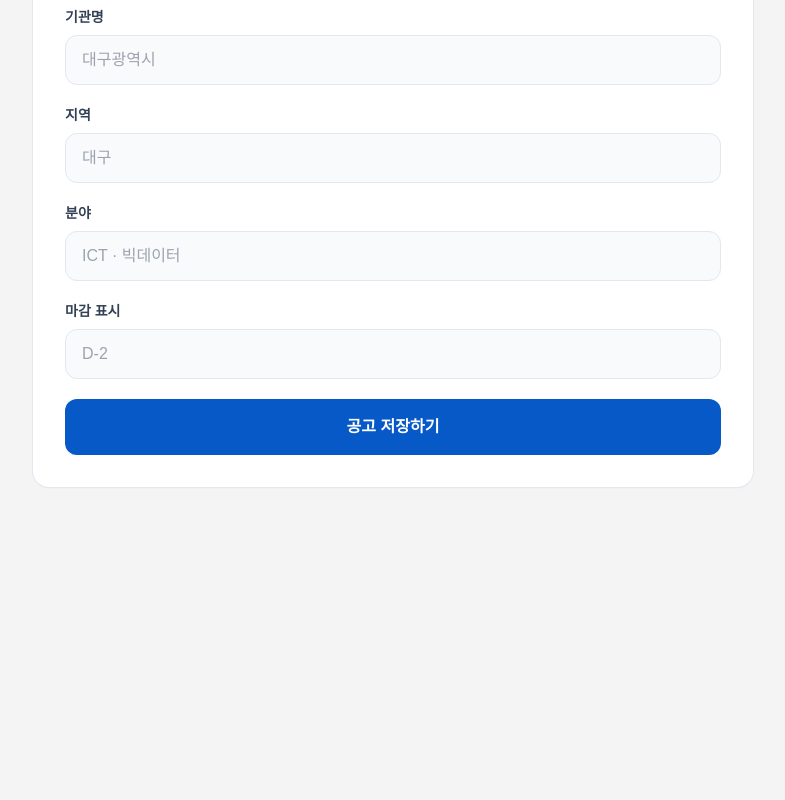
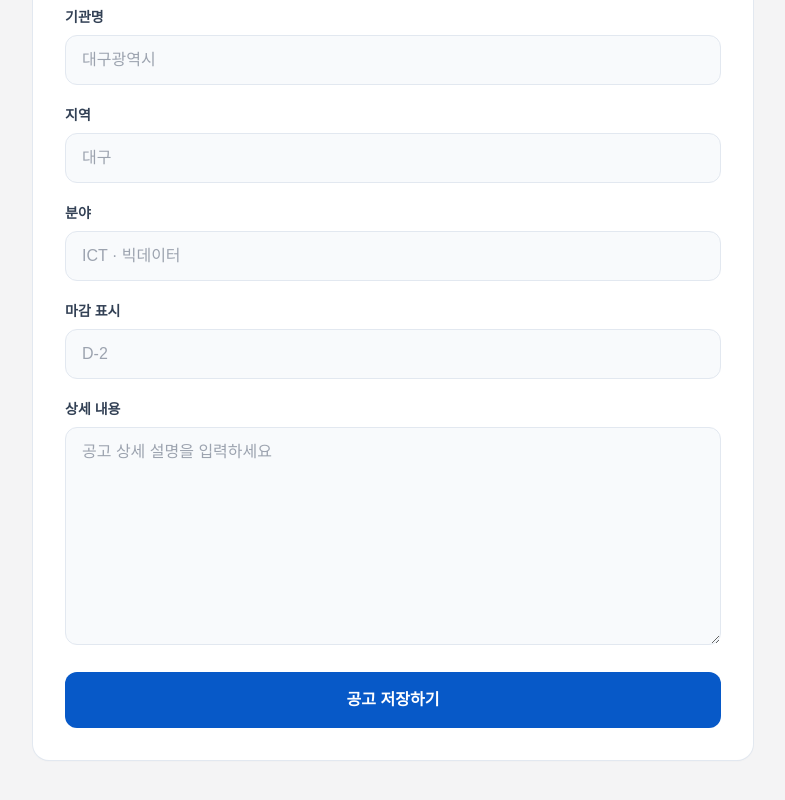
Before and after one commit to ired73-collab/careeritda-web, a Next.js app: page /admin/notices in a window 1280 px wide. Shown: the part 420-1220 px from the top of the page, without its empty margins (247-1032 px from the left). Before the commit the page ends 955 px from the top, so only its background shows below. Built offline with nearby package versions, Linux system fonts and the light colour scheme; a web font is replaced by a local one.

Commit message:
fix admin content field

```diff
--- a/app/admin/notices/page.tsx
+++ b/app/admin/notices/page.tsx
@@ -11,6 +11,7 @@ export default function AdminNoticePage() {
     area: "",
     field: "",
     deadline: "",
+    content: "",
   });
 
   const [message, setMessage] = useState("");
@@ -44,6 +45,7 @@ export default function AdminNoticePage() {
       area: "",
       field: "",
       deadline: "",
+      content: "",
     });
   };
 
@@ -62,6 +64,15 @@ export default function AdminNoticePage() {
           <Input name="area" label="지역" value={form.area} onChange={handleChange} placeholder="대구" />
           <Input name="field" label="분야" value={form.field} onChange={handleChange} placeholder="ICT · 빅데이터" />
           <Input name="deadline" label="마감 표시" value={form.deadline} onChange={handleChange} placeholder="D-2" />
+
+          <TextArea
+            name="content"
+            label="상세 내용"
+            value={form.content}
+            onChange={handleChange}
+            placeholder="공고 상세 설명을 입력하세요"
+            rows={8}
+          />
 
           <button
             type="submit"
@@ -116,12 +127,14 @@ function TextArea({
   value,
   onChange,
   placeholder,
+  rows = 3,
 }: {
   name: string;
   label: string;
   value: string;
   onChange: (e: React.ChangeEvent<HTMLTextAreaElement>) => void;
   placeholder: string;
+  rows?: number;
 }) {
   return (
     <label className="block">
@@ -133,7 +146,7 @@ function TextArea({
         value={value}
         onChange={onChange}
         placeholder={placeholder}
-        rows={3}
+        rows={rows}
         className="w-full rounded-xl border border-slate-200 bg-slate-50 px-4 py-3 outline-none focus:border-[#0759C8] focus:ring-4 focus:ring-blue-100"
       />
     </label>
```
